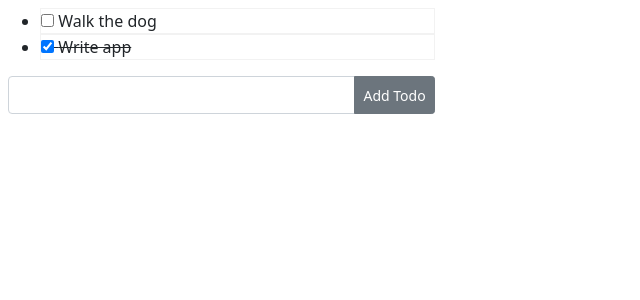
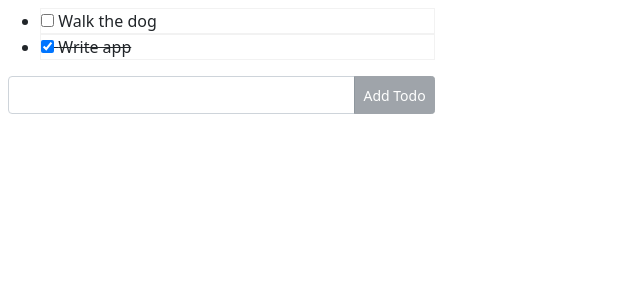
Before and after one commit to Dulatto/react-typescript-todo, a React (Create React App) app: page / in a window 1280 px wide. Shown: the top 300 px of the page, without its empty margins (0-640 px from the left). Built offline with nearby package versions, Linux system fonts and the light colour scheme.

Commit message:
bootstrap 5

```diff
--- a/src/AddTodoForm.tsx
+++ b/src/AddTodoForm.tsx
@@ -19,6 +19,7 @@ export const AddTodoForm: React.FC<Props> = ({ addTodo }) => {
         }} />
         <button className='btn btn-sm btn-secondary'
         type="submit"
+        disabled={text === ''}
         onClick={(e) => {
             e.preventDefault();
             addTodo(text);
```
